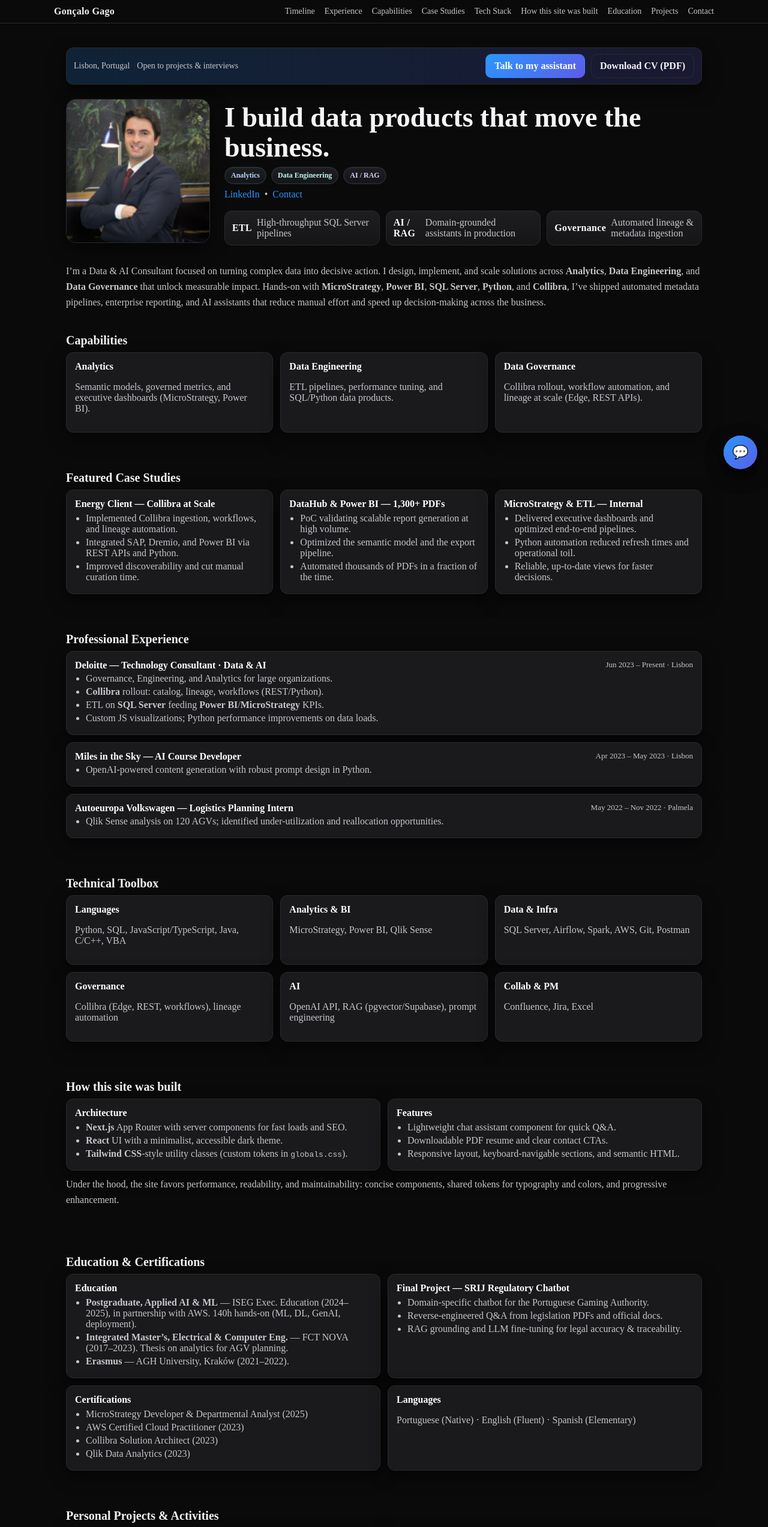
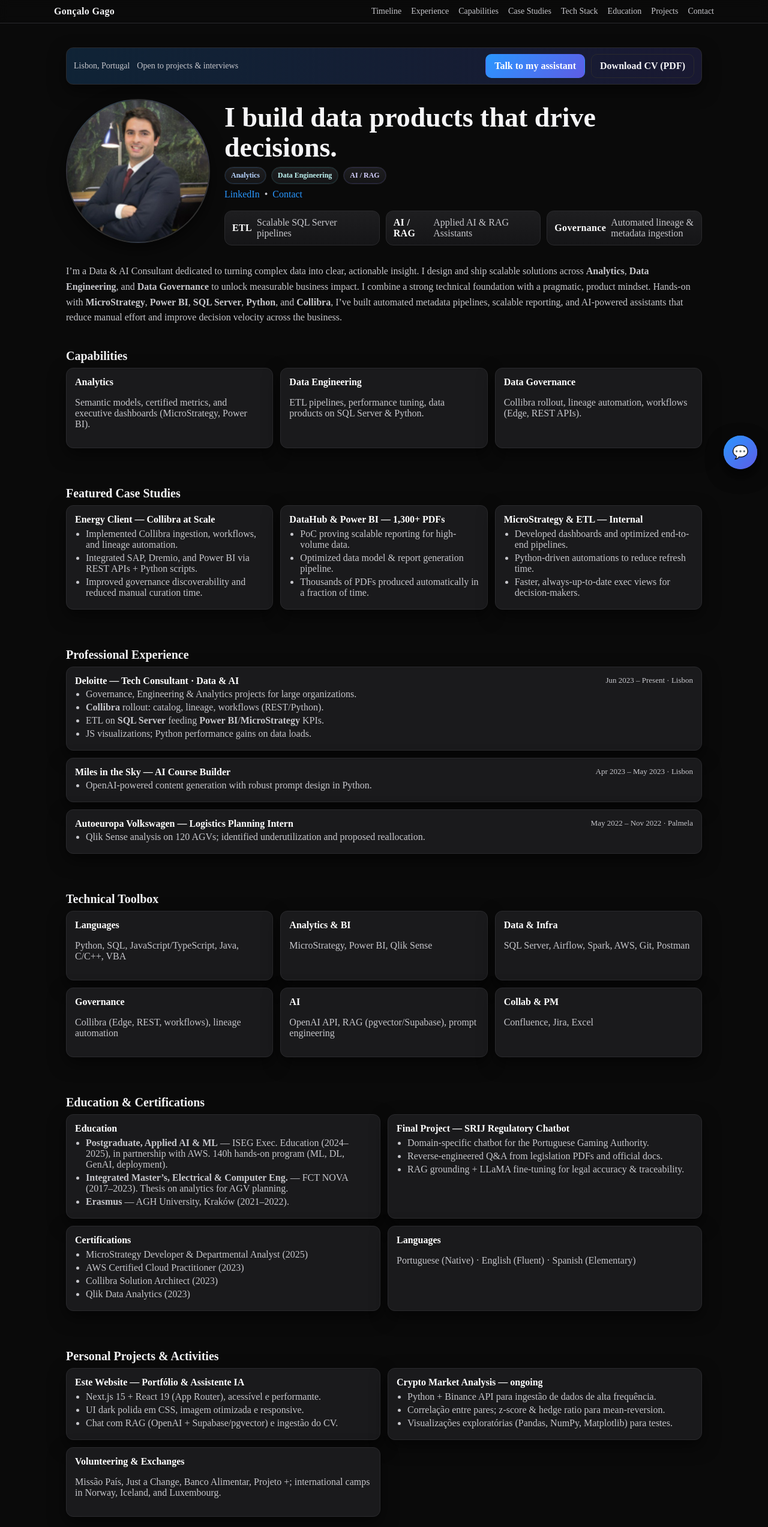
Before and after one commit to goncalogago1/curriculo, a Next.js app: page / in a window 1280 px wide. Shown: the top 2545 px of the page at 60% size. Built offline with nearby package versions, Linux system fonts and the light colour scheme.

Commit message:
Page 36 de commit few

```diff
--- a/app/globals.css
+++ b/app/globals.css
@@ -86,16 +86,25 @@ main { min-height: 100vh; }
 /* ========= PROFILE PANE (ESQUERDA) ========= */
 .profile-pane { display: grid; gap: 10px; align-content: start; }
 .profile-photo {
-  position: relative; width: 100%; aspect-ratio: 1 / 1;    /* mantém quadrado menor */
-  border-radius: 16px; overflow: hidden;
+  position: relative;
+  width: 100%;
+  aspect-ratio: 1 / 1;
+  overflow: hidden;
+}
+
+.profile-photo--round {
+  border-radius: 9999px;                /* círculo perfeito */
   background:
     radial-gradient(120% 80% at 10% 0%, rgba(41,151,255,.18), transparent 60%),
-    radial-gradient(120% 80% at 100% 20%, rgba(94,92,230,.18), transparent 60%);
-  border: 1px solid var(--border);
-  box-shadow: var(--shadow);
+    radial-gradient(120% 80% at 100% 20%, rgba(94,92,230,.18), transparent 60%),
+    var(--bg-soft);
+  border: 2px solid rgba(255,255,255,0.12);  /* traço subtil */
+  box-shadow:
+    0 0 0 6px rgba(255,255,255,0.04) inset, /* glow interior muito suave */
+    var(--shadow);
 }
+
 .profile-photo img { object-fit: cover; }
-
 .profile-topbar {
   grid-column: 1 / -1;
   background: linear-gradient(90deg, rgba(41,151,255,.18), rgba(94,92,230,.18));
--- a/app/page.tsx
+++ b/app/page.tsx
@@ -3,13 +3,14 @@ import Image from "next/image";
 import ChatWidget from "@/components/ChatWidget";
 import ProTimeline, { TLItem } from "@/components/ProTimeline";
 
-/** EXPERIENCE **/
+/** EXPERIÊNCIA **/
 const career: TLItem[] = [
   {
     id: "deloitte",
-    title: "Technology Consultant (Data & AI)",
+    title: "Tech Consultant (Data & AI)",
     company: "Deloitte Portugal",
-    start: "2023-06-01",             // Jun 2023 — Present
+    start: "2023-06-01",             // Jun 2023 — Presente
+    // em curso → sem end
     tags: ["Collibra", "Power BI", "MicroStrategy", "SQL Server", "Python"],
     color: "#8b5cf6",
   },
@@ -91,7 +92,6 @@ export default function Home() {
             <a href="#capabilities">Capabilities</a>
             <a href="#cases">Case Studies</a>
             <a href="#stack">Tech Stack</a>
-            <a href="#build">How this site was built</a>
             <a href="#education">Education</a>
             <a href="#projects">Projects</a>
             <a href="#contact">Contact</a>
@@ -102,7 +102,7 @@ export default function Home() {
       {/* HERO */}
       <section className="hero" aria-labelledby="title">
         <div className="container pro__grid">
-          {/* Intro bar with CTAs */}
+          {/* Barra superior com CTAs */}
           <div className="profile-topbar" aria-label="Intro actions">
             <span className="loc">Lisbon, Portugal</span>
             <span className="loc">Open to projects & interviews</span>
@@ -112,9 +112,9 @@ export default function Home() {
             </div>
           </div>
 
-          {/* PHOTO — compact, left */}
+          {/* FOTO — circular com ring */}
           <aside className="profile-pane" aria-label="Profile">
-            <div className="profile-photo" aria-hidden="true">
+            <div className="profile-photo profile-photo--round" aria-hidden="true">
               <Image
                 src="/1690800862967.jpeg"
                 alt="Gonçalo Gago"
@@ -125,9 +125,9 @@ export default function Home() {
             </div>
           </aside>
 
-          {/* CONTENT */}
+          {/* CONTEÚDO */}
           <div className="hero__content">
-            <h1 id="title">I build data products that move the business.</h1>
+            <h1 id="title">I build data products that drive decisions.</h1>
 
             <div className="chips" role="group" aria-label="Expertise">
               <span className="chip chip--blue">Analytics</span>
@@ -141,16 +141,16 @@ export default function Home() {
               <a id="contact" href="mailto:goncalogago@gmail.com">Contact</a>
             </div>
 
-            {/* Fast stats */}
+            {/* Stats rápidos */}
             <div className="stats">
               <div className="stats__inner">
                 <div className="stat">
                   <span className="stat__num">ETL</span>
-                  <span className="stat__label">High-throughput SQL Server pipelines</span>
+                  <span className="stat__label">Scalable SQL Server pipelines</span>
                 </div>
                 <div className="stat">
                   <span className="stat__num">AI / RAG</span>
-                  <span className="stat__label">Domain-grounded assistants in production</span>
+                  <span className="stat__label">Applied AI & RAG Assistants</span>
                 </div>
                 <div className="stat">
                   <span className="stat__num">Governance</span>
@@ -160,34 +160,35 @@ export default function Home() {
             </div>
           </div>
 
-          {/* LEDE (full width) */}
+          {/* LEDE LONGA (full width) */}
           <p className="lede lede--full">
-            I’m a Data &amp; AI Consultant focused on turning complex data into decisive action.
-            I design, implement, and scale solutions across <b>Analytics</b>, <b>Data Engineering</b>, and
-            <b> Data Governance</b> that unlock measurable impact. Hands-on with
+            I’m a Data &amp; AI Consultant dedicated to turning complex data into clear, actionable insight.
+              I design and ship scalable solutions across <b>Analytics</b>, <b>Data Engineering</b>, and
+              <b> Data Governance</b> to unlock measurable business impact.
+            I combine a strong technical foundation with a pragmatic, product mindset. Hands-on with
             <b> MicroStrategy</b>, <b>Power BI</b>, <b>SQL Server</b>, <b>Python</b>, and <b>Collibra</b>,
-            I’ve shipped automated metadata pipelines, enterprise reporting, and AI assistants
-            that reduce manual effort and speed up decision-making across the business.
+            I’ve built automated metadata pipelines, scalable reporting, and AI-powered assistants
+            that reduce manual effort and improve decision velocity across the business.
           </p>
         </div>
       </section>
 
-      {/* CAPABILITIES */}
+      {/* CAPABILITIES (Governance por último) */}
       <section id="capabilities" className="section section--tight" aria-labelledby="cap-title">
         <div className="container">
           <h2 id="cap-title" className="section-title">Capabilities</h2>
           <div className="grid three">
             <div className="card">
               <h3>Analytics</h3>
-              <p>Semantic models, governed metrics, and executive dashboards (MicroStrategy, Power BI).</p>
+              <p>Semantic models, certified metrics, and executive dashboards (MicroStrategy, Power BI).</p>
             </div>
             <div className="card">
               <h3>Data Engineering</h3>
-              <p>ETL pipelines, performance tuning, and SQL/Python data products.</p>
+              <p>ETL pipelines, performance tuning, data products on SQL Server &amp; Python.</p>
             </div>
             <div className="card">
               <h3>Data Governance</h3>
-              <p>Collibra rollout, workflow automation, and lineage at scale (Edge, REST APIs).</p>
+              <p>Collibra rollout, lineage automation, workflows (Edge, REST APIs).</p>
             </div>
           </div>
         </div>
@@ -202,24 +203,26 @@ export default function Home() {
               <h3>Energy Client — Collibra at Scale</h3>
               <ul className="bullets">
                 <li>Implemented Collibra ingestion, workflows, and lineage automation.</li>
-                <li>Integrated SAP, Dremio, and Power BI via REST APIs and Python.</li>
-                <li>Improved discoverability and cut manual curation time.</li>
+                <li>Integrated SAP, Dremio, and Power BI via REST APIs + Python scripts.</li>
+                <li>Improved governance discoverability and reduced manual curation time.</li>
               </ul>
             </article>
+
             <article className="card">
               <h3>DataHub &amp; Power BI — 1,300+ PDFs</h3>
               <ul className="bullets">
-                <li>PoC validating scalable report generation at high volume.</li>
-                <li>Optimized the semantic model and the export pipeline.</li>
-                <li>Automated thousands of PDFs in a fraction of the time.</li>
+                <li>PoC proving scalable reporting for high-volume data.</li>
+                <li>Optimized data model &amp; report generation pipeline.</li>
+                <li>Thousands of PDFs produced automatically in a fraction of time.</li>
               </ul>
             </article>
+
             <article className="card">
               <h3>MicroStrategy &amp; ETL — Internal</h3>
               <ul className="bullets">
-                <li>Delivered executive dashboards and optimized end-to-end pipelines.</li>
-                <li>Python automation reduced refresh times and operational toil.</li>
-                <li>Reliable, up-to-date views for faster decisions.</li>
+                <li>Developed dashboards and optimized end-to-end pipelines.</li>
+                <li>Python-driven automations to reduce refresh time.</li>
+                <li>Faster, always-up-to-date exec views for decision-makers.</li>
               </ul>
             </article>
           </div>
@@ -230,35 +233,38 @@ export default function Home() {
       <section id="work" className="section" aria-labelledby="exp-title">
         <div className="container">
           <h2 id="exp-title" className="section-title">Professional Experience</h2>
+
           <div className="timeline">
             <article className="role">
               <header>
-                <h4>Deloitte — Technology Consultant · Data &amp; AI</h4>
+                <h4>Deloitte — Tech Consultant · Data &amp; AI</h4>
                 <span>Jun 2023 – Present · Lisbon</span>
               </header>
               <ul className="bullets">
-                <li>Governance, Engineering, and Analytics for large organizations.</li>
+                <li>Governance, Engineering &amp; Analytics projects for large organizations.</li>
                 <li><b>Collibra</b> rollout: catalog, lineage, workflows (REST/Python).</li>
                 <li>ETL on <b>SQL Server</b> feeding <b>Power BI</b>/<b>MicroStrategy</b> KPIs.</li>
-                <li>Custom JS visualizations; Python performance improvements on data loads.</li>
+                <li>JS visualizations; Python performance gains on data loads.</li>
               </ul>
             </article>
+
             <article className="role">
               <header>
-                <h4>Miles in the Sky — AI Course Developer</h4>
+                <h4>Miles in the Sky — AI Course Builder</h4>
                 <span>Apr 2023 – May 2023 · Lisbon</span>
               </header>
               <ul className="bullets">
                 <li>OpenAI-powered content generation with robust prompt design in Python.</li>
               </ul>
             </article>
+
             <article className="role">
               <header>
                 <h4>Autoeuropa Volkswagen — Logistics Planning Intern</h4>
                 <span>May 2022 – Nov 2022 · Palmela</span>
               </header>
               <ul className="bullets">
-                <li>Qlik Sense analysis on 120 AGVs; identified under-utilization and reallocation opportunities.</li>
+                <li>Qlik Sense analysis on 120 AGVs; identified underutilization and proposed reallocation.</li>
               </ul>
             </article>
           </div>
@@ -298,44 +304,15 @@ export default function Home() {
         </div>
       </section>
 
-      {/* HOW THIS SITE WAS BUILT */}
-      <section id="build" className="section" aria-labelledby="build-title">
-        <div className="container">
-          <h2 id="build-title" className="section-title">How this site was built</h2>
-          <div className="grid two">
-            <article className="card">
-              <h3>Architecture</h3>
-              <ul className="bullets">
-                <li><b>Next.js</b> App Router with server components for fast loads and SEO.</li>
-                <li><b>React</b> UI with a minimalist, accessible dark theme.</li>
-                <li><b>Tailwind CSS</b>-style utility classes (custom tokens in <code>globals.css</code>).</li>
-              </ul>
-            </article>
-            <article className="card">
-              <h3>Features</h3>
-              <ul className="bullets">
-                <li>Lightweight chat assistant component for quick Q&amp;A.</li>
-                <li>Downloadable PDF resume and clear contact CTAs.</li>
-                <li>Responsive layout, keyboard-navigable sections, and semantic HTML.</li>
-              </ul>
-            </article>
-          </div>
-          <p className="lede" style={{ marginTop: 10 }}>
-            Under the hood, the site favors performance, readability, and maintainability:
-            concise components, shared tokens for typography and colors, and progressive enhancement.
-          </p>
-        </div>
-      </section>
-
-      {/* EDUCATION + CERTS + FINAL PROJECT */}
+      {/* EDUCATION + CERTS + FINAL PROJECT (SRIJ) */}
       <section id="education" className="section" aria-labelledby="edu-title">
         <div className="container">
           <h2 id="edu-title" className="section-title">Education &amp; Certifications</h2>
-          <div className="grid two">
+        <div className="grid two">
             <div className="card">
               <h3>Education</h3>
               <ul className="bullets">
-                <li><b>Postgraduate, Applied AI &amp; ML</b> — ISEG Exec. Education (2024–2025), in partnership with AWS. 140h hands-on (ML, DL, GenAI, deployment).</li>
+                <li><b>Postgraduate, Applied AI &amp; ML</b> — ISEG Exec. Education (2024–2025), in partnership with AWS. 140h hands-on program (ML, DL, GenAI, deployment).</li>
                 <li><b>Integrated Master’s, Electrical &amp; Computer Eng.</b> — FCT NOVA (2017–2023). Thesis on analytics for AGV planning.</li>
                 <li><b>Erasmus</b> — AGH University, Kraków (2021–2022).</li>
               </ul>
@@ -345,7 +322,7 @@ export default function Home() {
               <ul className="bullets">
                 <li>Domain-specific chatbot for the Portuguese Gaming Authority.</li>
                 <li>Reverse-engineered Q&amp;A from legislation PDFs and official docs.</li>
-                <li>RAG grounding and LLM fine-tuning for legal accuracy & traceability.</li>
+                <li>RAG grounding + LLaMA fine-tuning for legal accuracy &amp; traceability.</li>
               </ul>
             </div>
           </div>
@@ -368,19 +345,29 @@ export default function Home() {
         </div>
       </section>
 
-      {/* PROJECTS (incl. Crypto) */}
+      {/* PROJECTS (inclui construção do site) */}
       <section id="projects" className="section" aria-labelledby="proj-title">
         <div className="container">
           <h2 id="proj-title" className="section-title">Personal Projects &amp; Activities</h2>
           <div className="grid two">
             <article className="card">
-              <h3>Crypto Market Analysis — Ongoing</h3>
+              <h3>Este Website — Portfólio &amp; Assistente IA</h3>
               <ul className="bullets">
-                <li>Python + Binance API for high-frequency ingestion and time-series modeling.</li>
-                <li>Correlation analysis across coin pairs; z-score & hedge ratios for mean-reversion.</li>
-                <li>Exploratory visualizations (Pandas, NumPy, Matplotlib) for strategy testing.</li>
+                <li>Next.js 15 + React 19 (App Router), acessível e performante.</li>
+                <li>UI dark polida em CSS, imagem otimizada e responsive.</li>
+                <li>Chat com RAG (OpenAI + Supabase/pgvector) e ingestão do CV.</li>
               </ul>
             </article>
+
+            <article className="card">
+              <h3>Crypto Market Analysis — ongoing</h3>
+              <ul className="bullets">
+                <li>Python + Binance API para ingestão de dados de alta frequência.</li>
+                <li>Correlação entre pares; z-score &amp; hedge ratio para mean-reversion.</li>
+                <li>Visualizações exploratórias (Pandas, NumPy, Matplotlib) para testes.</li>
+              </ul>
+            </article>
+
             <article className="card">
               <h3>Volunteering &amp; Exchanges</h3>
               <p>Missão País, Just a Change, Banco Alimentar, Projeto +; international camps in Norway, Iceland, and Luxembourg.</p>
@@ -389,7 +376,7 @@ export default function Home() {
         </div>
       </section>
 
-      {/* TIMELINE */}
+      {/* TIMELINE — Experience */}
       <section id="timeline" className="section" aria-labelledby="timeline-title">
         <div className="container">
           <h2 id="timeline-title" className="section-title">Timeline</h2>
```
